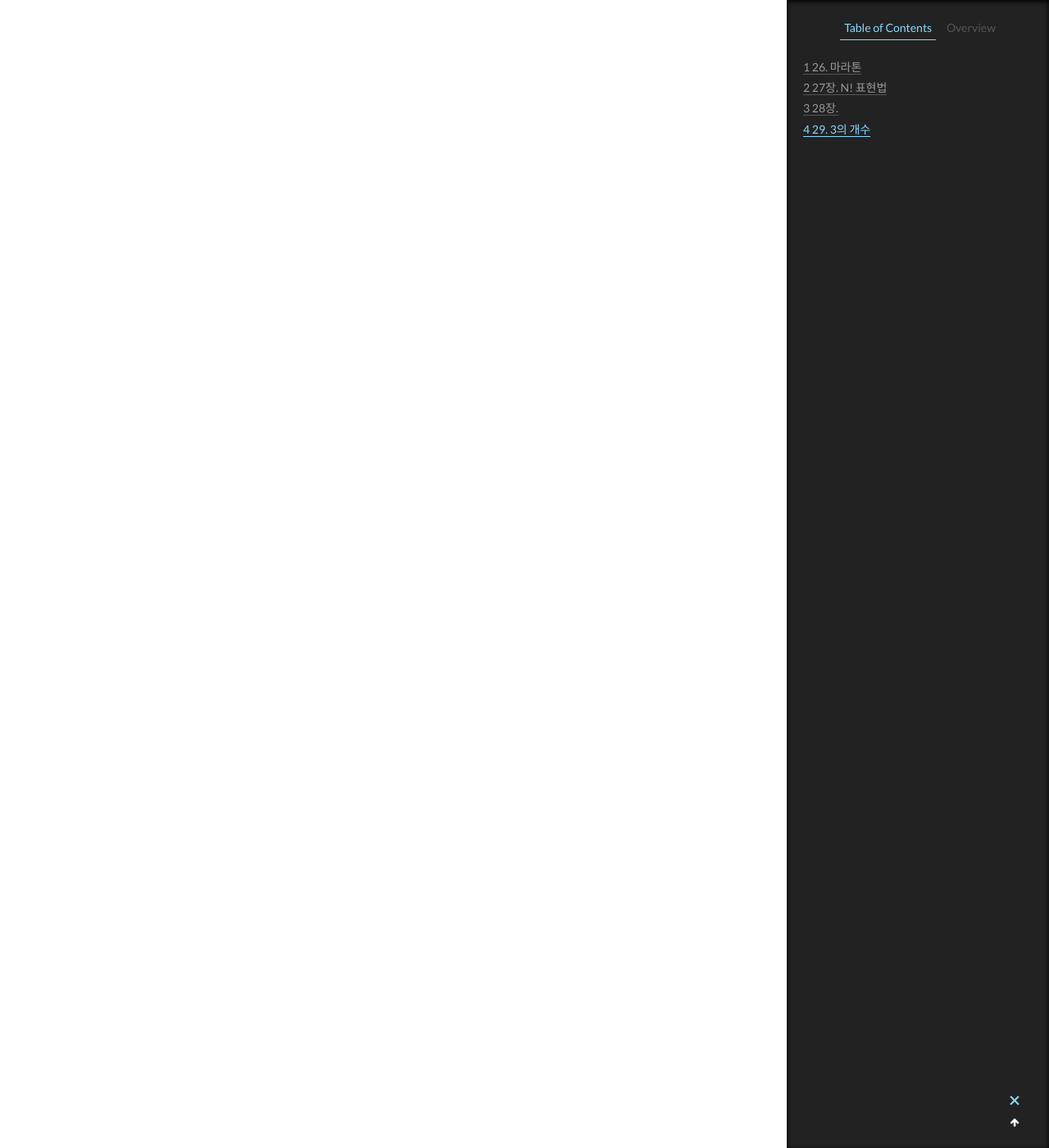
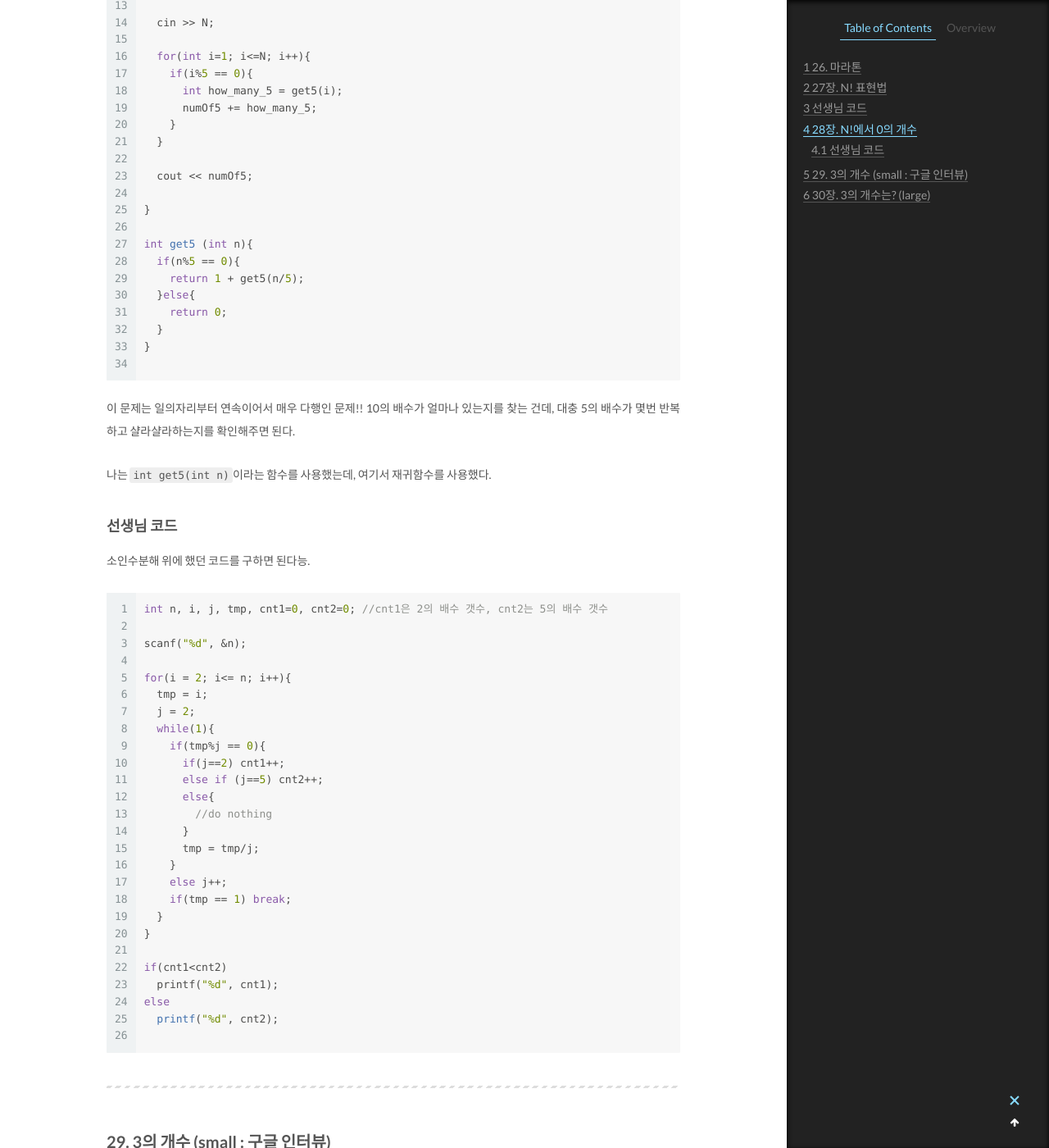
Before and after one commit to jiyeoon/jiyeoon.github.io, a Jekyll site: the page built from _posts/Algorithm/2020-06-13-algorithm-study6.md, in a window 1280 px wide and 1400 px high, scrolled down 4497 px. Shown: the whole window at 82% size. Built offline with Jekyll 4.4.1, drawn with Linux system fonts in a browser that asks for light colours; some of the changed text lies outside the part shown.

Commit message:
Update 2020-06-13-algorithm-study6.md

````diff
--- a/_posts/Algorithm/2020-06-13-algorithm-study6.md
+++ b/_posts/Algorithm/2020-06-13-algorithm-study6.md
@@ -56,6 +56,53 @@ int main(){
 ```
 
 
+### 선생님 코드
+
+나랑 거의 비슷함. 크게 다른 것 같지는 않다... 흠!!
+
+```c
+#include <stdio.h>
+#include <vector>
+#include <algorithm>
+
+using namespace std;
+
+int main(){
+  freopen("input.txt", "rt", stdin);
+  int i, j, n, cnt=0;
+  scnaf("%d", &n);
+  vector<int> a(n+1);
+
+  for(i = 1; i<= n; i++){
+    scanf("%d", &a[i]);
+  }
+
+  printf("1 ");
+
+  for(i=2; i<= n; i++){
+    cnt = 0;
+    for(j = i; j >= 1; j--){
+      if(a[j] >= a[i]) cnt++;
+    }
+    print("%d", cnt+1);
+  }
+
+  return 0;
+}
+```
+
+나는 이중for문 안에 j를 돌 때 앞에서부터 도는 것을 생각했는데, 선생님은 뒤에서부터 도는 것을 생각했다. 훔.. 근데 별 차이는 없을 것 같음?!
+
+나랑 코드가 거의 비슷하긴 한데.. 난 배열을 두개 사용해야 했는데 선생님은 안그래도 괜찮으셨다. 선생님 코드가 훨씬 공간을 적게 차지할듯!
+
+> P.S
+
+병합정렬을 사용해서 더.. 삐르게 어쩌구하게 풀 수 있는 방법이 있다고 하셨다. 그거는 나중에 고급 알고리즘 배우는 시간에 하실 계획이신 듯!
+
+
+---
+
+
 ## 27장. N! 표현법
 
 임의의 n에 대하여 n!은 1부터 n가지의 곱을 의미한다. 이는 n이 커짐에 따라 급격하게 커진다. 이러한 큰 수를 표현하는 방법으로 소수들의 곱으로 표현하는 방법이 있다. 먼저 소수는 2, 3, 5, 7, 11, 13순으로 증가함을 알아야 한다. 예를 들며 825sms 0 1 2 0 로 표현이 가능한데 이는 2는 없고 3은 1번, 5는 2번, 7은 없고 11은 1번의 곱이라는 의미이다. 101보다 작은 임의의 n에 대하여 n 팩토리얼을 이와 같은 표기법으로 변환하는 프로그램을 작성해보자. 출력은 아래 예제와 같이 하도록 한다.
@@ -65,10 +112,52 @@ int main(){
 
 재귀함수를 이용해서 풀려고 했는데, 쉽지가 않다. 계속 segmentation fault 에러가 난다.
 
+## 선생님 코드
+
+선생님은 천재다!! 완전 쉽게 푸셨다.
+
+```c++
+#include <iostream>
+#include <algorihtm>
+#include <vector>
+
+using namespace std;
+
+int main(){
+  freopen("input.txt", "rt", stdin);
+  int i, j, n, tmp;
+
+  scanf("%d", &n);
+
+  vector<int> ch(n+1);
+
+  for(i=2; i<=n; i++){
+    tmp = i;
+    j = 2;
+    while(1){
+      if(tmp%j == 0){
+        tmp = tmp/j;
+        ch[j]++;
+      }else j++;
+      if(tmp==1) break;
+    }
+  }
+
+  printf("%d! = ", n);
+  for(i=2; i<=n; i++){
+    if(ch[i] != 0)
+      printf("%d ", ch[i]);
+  }
+
+  return 0;
+}
+```
 
 
 
-## 28장.
+---
+
+## 28장. N!에서 0의 개수
 
 자연수 n이 입력되면 n! 값에서 일의 자리부터 연속적으로 0이 몇 개 있는지 구하는 프로그램을 작성하세요.
 만약 5! = 5 x 4 x 3 x 2 x 1 = 120으로 일의자리부터 연속된 0의 개수는 1입니다.
@@ -119,10 +208,151 @@ int get5 (int n){
 
 이 문제는 일의자리부터 연속이어서 매우 다행인 문제!! 10의 배수가 얼마나 있는지를 찾는 건데, 대충 5의 배수가 몇번 반복하고 샬라샬라하는지를 확인해주면 된다.
 
+나는 `int get5(int n)`이라는 함수를 사용했는데, 여기서 재귀함수를 사용했다.
 
 
-## 29. 3의 개수
+### 선생님 코드
 
-아 코드 쓴거 날라감
-ㅋㅋㅋㅋㅋㅋㅋㅋㅋㅋ 하,,,
-그래도 저거 필기한대로 풀면 된다....
+소인수분해 위에 했던 코드를 구하면 된다능.
+
+```c++
+int n, i, j, tmp, cnt1=0, cnt2=0; //cnt1은 2의 배수 갯수, cnt2는 5의 배수 갯수
+
+scanf("%d", &n);
+
+for(i = 2; i<= n; i++){
+  tmp = i;
+  j = 2;
+  while(1){
+    if(tmp%j == 0){
+      if(j==2) cnt1++;
+      else if (j==5) cnt2++;
+      else{
+        //do nothing
+      }
+      tmp = tmp/j;
+    }
+    else j++;
+    if(tmp == 1) break;
+  }
+}
+
+if(cnt1<cnt2)
+  printf("%d", cnt1);
+else
+  printf("%d", cnt2);
+
+```
+
+
+
+---
+
+## 29. 3의 개수 (small : 구글 인터뷰)
+
+```
+잡담.. 아 코드 쓴거 날라감 ㅋㅋㅋㅋㅋㅋㅋㅋㅋㅋ 하,,, 그래도 저거 필기한대로 풀면 된다....
+```
+
+와 구글 인터뷰 문제라고 한다!!
+
+> 문제
+
+자연수 n이 입력되면 1부터 n까지의 자연수를 종이에 적을 때 각 숫자 중 3의 개수가 몇 개 있는지 구하려고 한다.
+예를 들어 1부터 15까지는 1, 2, 3, 4, 5, 6, 7, 8, 9, 1, 0, 1, 1, 1, 2, 1, 3, 1, 4, 1, 5으로 3의 개수는 2개다.
+자연수 n이 입력되면 1부터 n까지의 숫자를 적을 때, 3의 개수가 몇 개인지 구하여 출력하는 프로그램을 작성하세요.
+
+> 입력
+첫 줄에 자연수의 개수 N(3<=N<=100,000)이 주어진다.
+
+> 출력
+3의 개수를 출력하세요
+
+```c++
+#include <iostream>
+#include <string>
+#include <algorithm>
+#include <cmath>
+
+using namespace std;
+
+int main(){
+    int N, i;
+    int count = 0;
+
+    cin >> N;
+
+    string str = to_string(N);
+    int length = str.length();
+
+    if(N < 3){
+        cout << "0" << endl;
+        exit(0);
+    }else if (N >= 3 && N < 10){
+        cout << "1" << endl;
+        exit(0);
+    }else{
+        //해당 자리수일때
+        for(i = pow(10, length-1); i<=N; i++){
+            string s = to_string(i);
+            for(int j=0; j < s.length(); j++){
+                if(s[j] == '3'){
+                    count++;
+                    break;
+                }
+            }
+        }
+
+        //해당 자리수보다 작을 때
+        for(i = 1; i <= length-1; i++){
+            if(i == 1){
+                count++;
+            }else{
+                int total = 9 * pow(10, i-1);
+                int sub = 8 * pow(9, i-1);
+                count = count + (total - sub);
+            }
+        }
+        cout << count << endl;
+    }
+
+    return 0;
+}
+```
+
+### 선생님 코드
+
+왕간단... 왕간단하다. 약간 위에 소인수분해 했던 코드랑 비슷한 것 같기도 하다.
+
+```c++
+int main(){
+  int n, tmp, i, cnt=0, digit;
+  scanf("%d", &n);
+
+  for(i=1; i<=n; i++){
+    tmp = i;
+    while(tmp > 0){
+      digit = tmp%10;
+      if(digit == 3) cnt++;
+      tmp = tmp/10;
+    }
+  }
+  printf("%d\n", cnt);
+  return 0;
+}
+```
+이거는 그냥 진짜 그냥 푼거다. 내가 위에서 푼 방식이 large인 수에서는 잘 작동될 것 같은데 여기서는 잘 안될 것 같은 느낌임.!
+(핵 오래 걸림)
+
+---
+
+## 30장. 3의 개수는? (large)
+
+위의 문제랑 동일.
+대신 여기서는 입력이 엄청 크면 어떻게 풀거냐는 문제다.
+
+딱히 생각나는게 없어서 29장이랑 같은 방식으로 생각함.. ㅠㅠ 선생님 강좌를 보면서 확인해봐야겠다.
+
+### 선생님 코드
+
+나랑 같은 내용임!!
````
Also changed, not shown: other parts of _posts/Algorithm/2020-06-13-algorithm-study6.md (+1 -1 lines).
